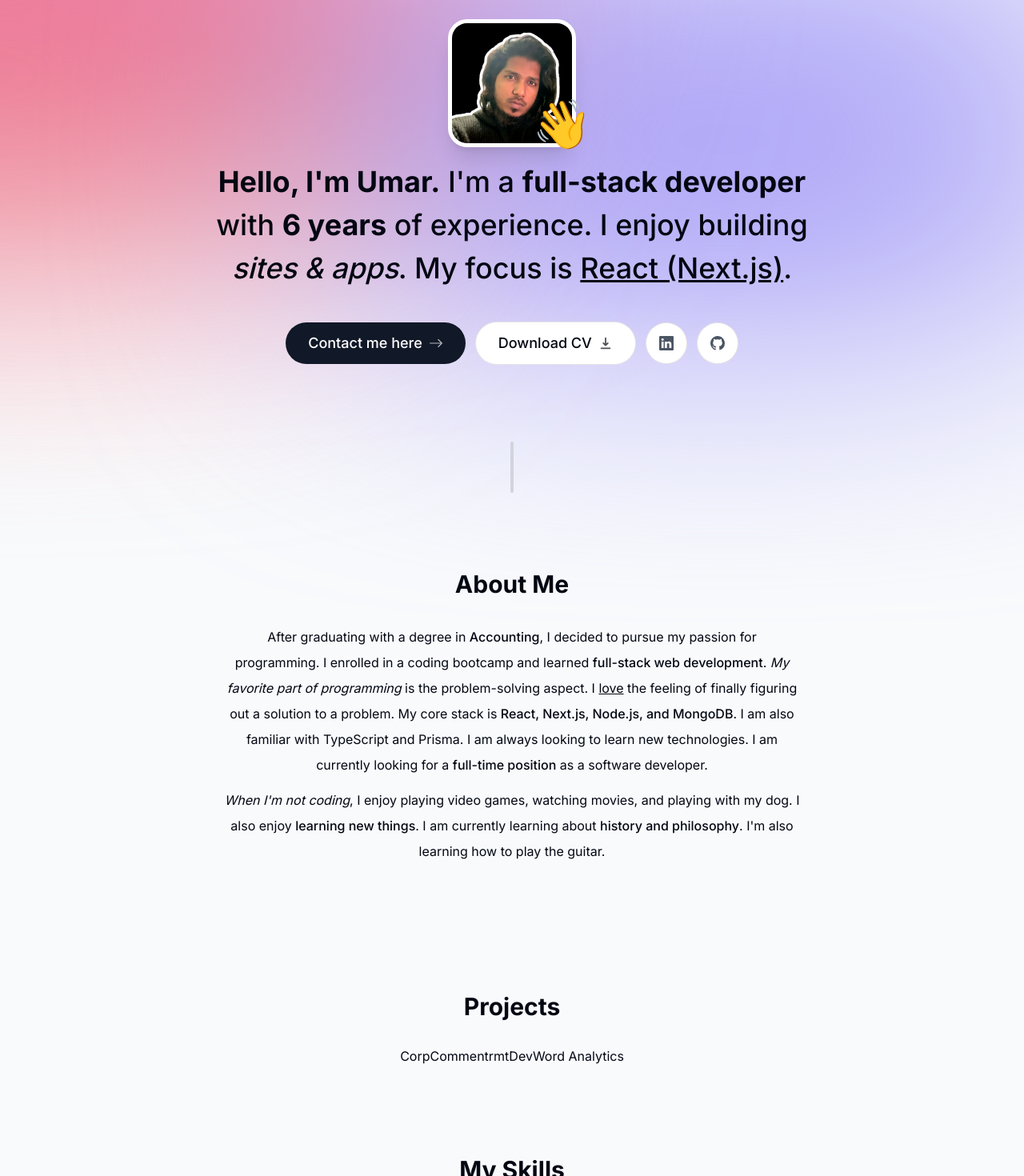
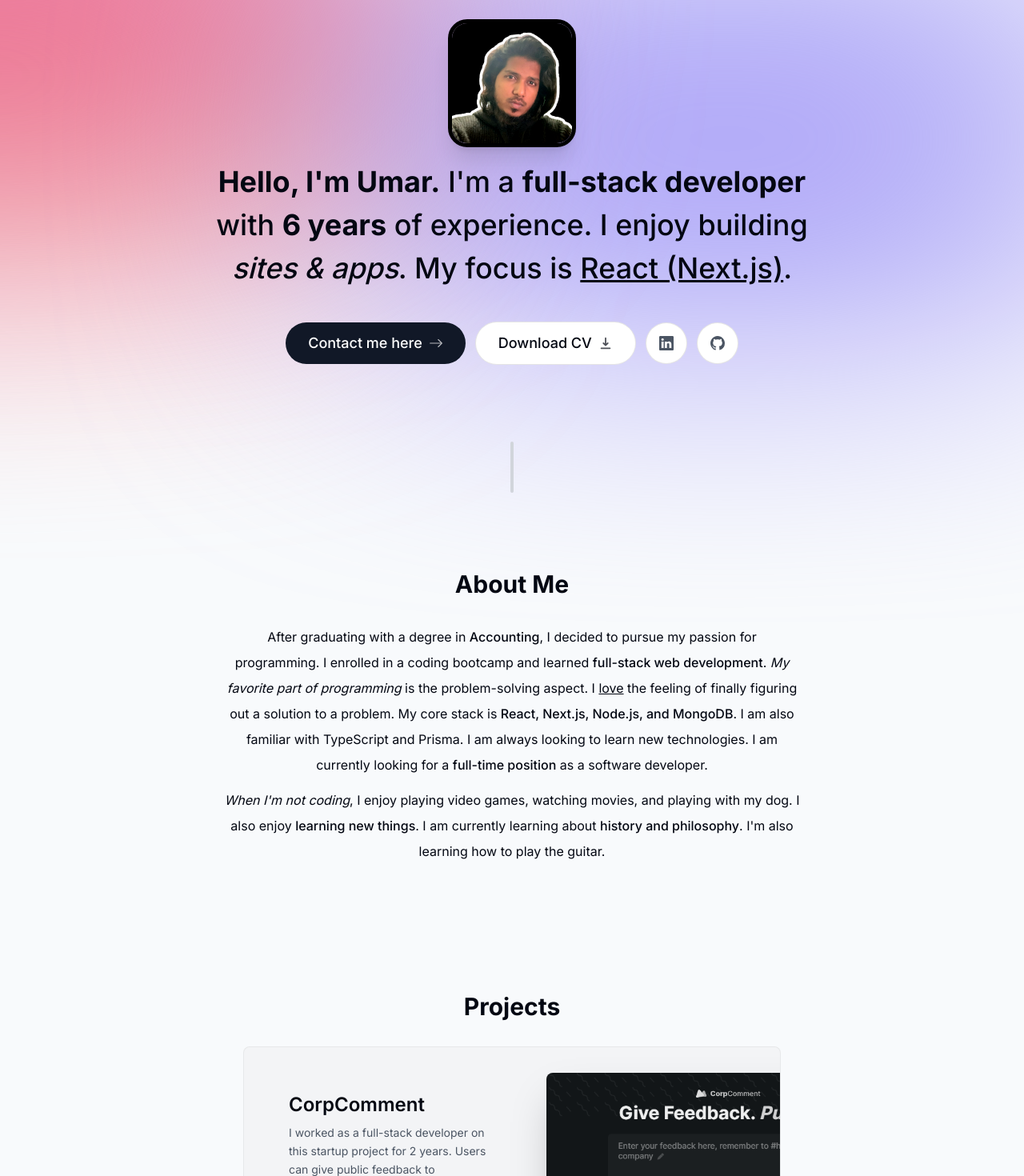
Before and after one commit to umar-ibn-shafee/portfolio, a Next.js app: page / in a window 1280 px wide. Shown: the part 120-1590 px from the top of the page at 80% size. Built offline with nearby package versions, Linux system fonts and the light colour scheme.

Commit message:
contact section link with intro

```diff
--- a/components/intro.tsx
+++ b/components/intro.tsx
@@ -7,10 +7,12 @@ import Link from "next/link";
 import { BsArrowRight, BsGithub, BsLinkedin } from "react-icons/bs";
 import { HiDownload } from 'react-icons/hi'
 import { useSectioninview } from '@/lib/hooks';
+import { useActiveSectionContext } from '@/context/active-section-context';
 
 export default function Intro() {
 
     const { ref } = useSectioninview('Home')
+    const {setActiveSection} = useActiveSectionContext()
 
     return (
         <section
@@ -35,9 +37,9 @@ export default function Intro() {
                             height={500}
                             quality={95}
                             priority={true}
-                            className='h-40 w-40 rounded-3xl object-cover border-[0.35rem] border-white shadow-xl' />
+                            className='h-40 w-40 rounded-3xl object-cover border-[0.35rem] border-black shadow-xl' />
                     </motion.div>
-                    <motion.span className='text-6xl absolute bottom-0 -right-5'
+                    {/* <motion.span className='text-6xl absolute bottom-0 -right-5'
                         initial={{ opacity: 0, scale: 0 }}
                         animate={{ opacity: 1, scale: 1 }}
                         transition={{
@@ -48,7 +50,7 @@ export default function Intro() {
                         }}
                     >
                         👋
-                    </motion.span>
+                    </motion.span> */}
                 </div>
             </div>
 
@@ -76,6 +78,7 @@ export default function Intro() {
                     href={"#contact"}
                     className='group bg-gray-900 text-white px-7 py-3 flex justify-center items-center gap-2 rounded-full outline-none
                     focus:scale-110 hover:scale-110 hover:bg-gray-950 active:scale-105 transition'
+                    onClick={() => setActiveSection('Contact') }
                 >
                     Contact me here <BsArrowRight className="opacity-70 group-hover:translate-x-1 transition" />
                 </Link>
--- a/components/projects.tsx
+++ b/components/projects.tsx
@@ -18,7 +18,7 @@ export default function Projects() {
                 {
                     projectsData.map((project, index) => (
                         <React.Fragment key={index}>
-                            {/* <Project {...project} /> */}
+                            <Project {...project} />
                             {project.title}
                         </React.Fragment>
                     ))
```
